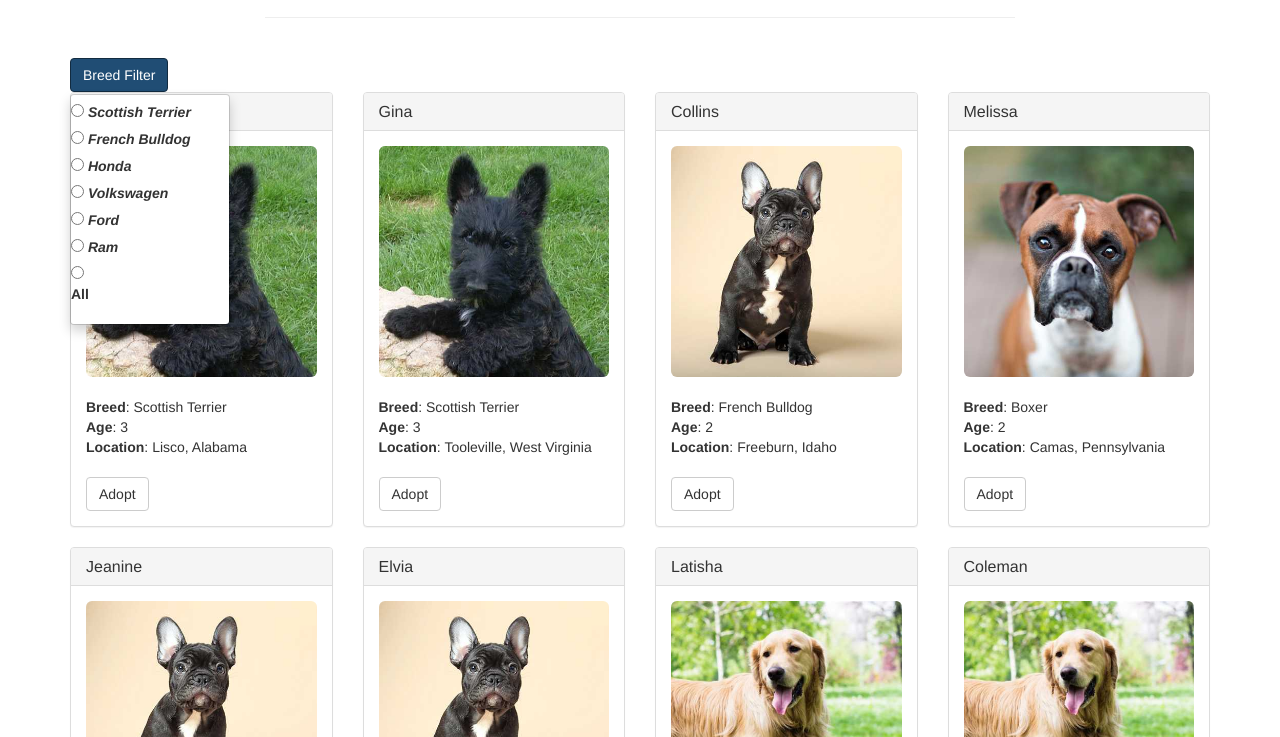
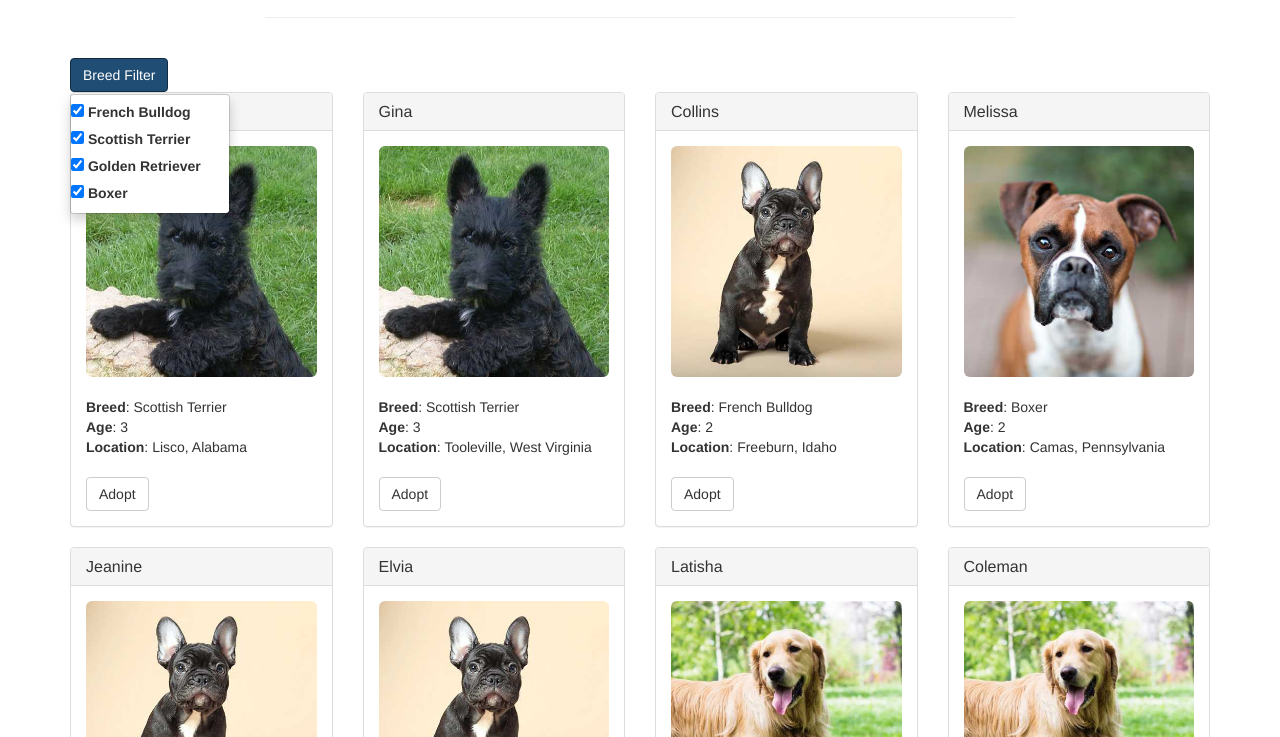
Before and after one commit to wuyachen/APS1050_final, a website: page src/index.html in a window 1280 px wide. Both pictures are taken after a click on the button "Breed Filter". Shown: the part 63-800 px from the top of the page. Drawn offline with nearby package versions, Linux system fonts and the light colour scheme; some icons are missing.

Commit message:
add filter

```diff
--- a/src/index.html
+++ b/src/index.html
@@ -27,6 +27,7 @@
         </div>
       </div>
 
+
       <div class="input-group-btn">
         <button type="button" class="btn btn-primary dropdown-toggle" id="dropdownMenuButton"  data-toggle="dropdown" aria-haspopup="true" aria-expanded="false">
           Breed Filter
@@ -34,46 +35,28 @@
         </button>
         <ul class="dropdown-menu dropdown-menu-select">
             <li>
-                <label class="dropdown-radio" for="radio1">
-                <input type="radio" class="form-check-input" id="radio1" name="optradio" value="BMW">
-                <i>Scottish Terrier</i>
-                </label>
+              <div>
+                <input type="checkbox" id="French Bulldog" name="French Bulldog" checked onchange="App.handleBreedCheckbox(this.id)">
+                <label for="French Bulldog">French Bulldog</label>
+              </div>
             </li>
             <li>
-                <label class="dropdown-radio" for="radio2">
-                <input type="radio" class="form-check-input" id="radio2" name="optradio" value="Mercedes">
-                <i>French Bulldog</i>
-                </label>
+              <div>
+                <input type="checkbox" id="Scottish Terrier" name="Scottish Terrier" checked onchange="App.handleBreedCheckbox(this.id)">
+                <label for="Scottish Terrier">Scottish Terrier</label>
+            </div>
             </li>
             <li>
-                <label class="dropdown-radio" for="radio3">
-                <input type="radio" class="form-check-input" id="radio3" name="optradio" value="Honda">
-                <i>Honda</i>
-                </label>
+              <div>
+                <input type="checkbox" id="Golden Retriever" name="Golden Retriever" checked onchange="App.handleBreedCheckbox(this.id)">
+                <label for="Golden Retriever">Golden Retriever</label>
+              </div>
             </li>
             <li>
-                <label class="dropdown-radio" for="radio4">
-                <input type="radio" class="form-check-input" id="radio4" name="optradio" value="Volkswagen">
-                <i>Volkswagen</i>
-                </label>
-            </li>
-            <li>
-                <label class="dropdown-radio" for="radio5">
-                <input type="radio" class="form-check-input" id="radio5" name="optradio" value="Ford">
-                <i>Ford</i>
-                </label>
-            </li>
-            <li>
-                <label class="dropdown-radio" for="radio6">
-                <input type="radio" class="form-check-input" id="radio6" name="optradio" value="Ram">
-                <i>Ram</i>
-                </label>
-            </li>
-            <li>
-                <label class="dropdown-radio" for="radio7">
-                <input type="radio" class="form-check-input" id="radio7" name="optradio" value="">
-                <p>All</p>
-                </label>
+              <div>
+                <input type="checkbox" id="Boxer" name="Boxer" checked onchange="App.handleBreedCheckbox(this.id)">
+                <label for="Boxer">Boxer</label>
+            </div>
             </li>
 
         </ul>
--- a/src/js/app.js
+++ b/src/js/app.js
@@ -36,6 +36,8 @@ App = {
      * Replace me...
      */
 
+
+
     return App.bindEvents();
   },
 
@@ -57,7 +59,36 @@ App = {
     /*
      * Replace me...
      */
-  }
+  },
+
+  handleBreedCheckbox: function(breed) {
+    var age = document.getElementById('ageSlider').value;
+
+    if (document.getElementById(breed).checked) {
+      for (i = 0; i < 16; i++) {
+        if ($('.col-lg-3').eq(i).find('.pet-breed').text() == breed) {
+          var location = $('.col-lg-3').eq(i).find('.pet-location').text()
+          if (document.getElementById(location).checked){
+            $('.col-lg-3').eq(i).show();
+          }
+        }
+      };
+      if (age !== '0'){
+        App.handleSlider(age);
+      }
+    } else {
+      if (age !== '0'){
+        App.handleSlider(age);
+      }
+      for (i = 0; i < 16; i++) {
+        if ($('.col-lg-3').eq(i).find('.pet-breed').text() == breed) {
+          $('.col-lg-3').eq(i).hide();
+        }
+        }
+      };
+
+      App.markAdopted();
+    },
 
 };
 
```
